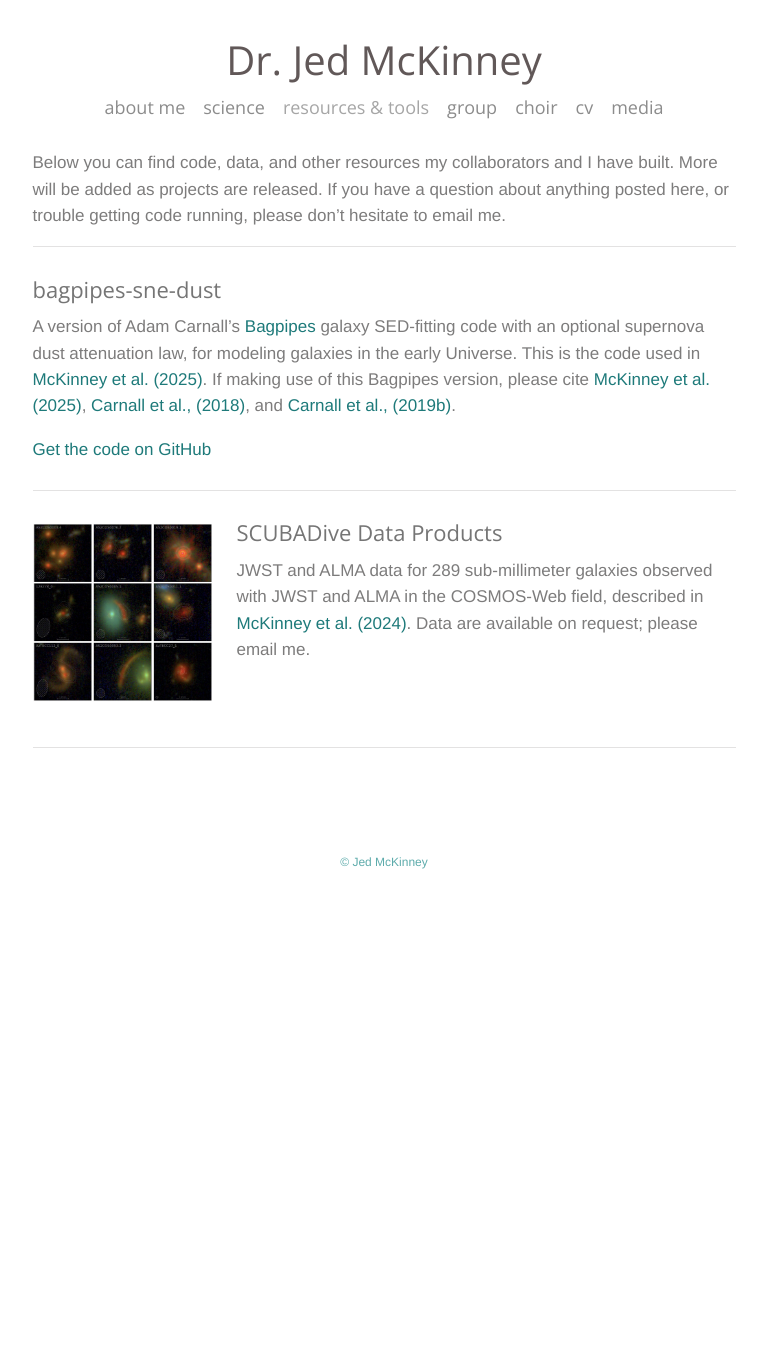
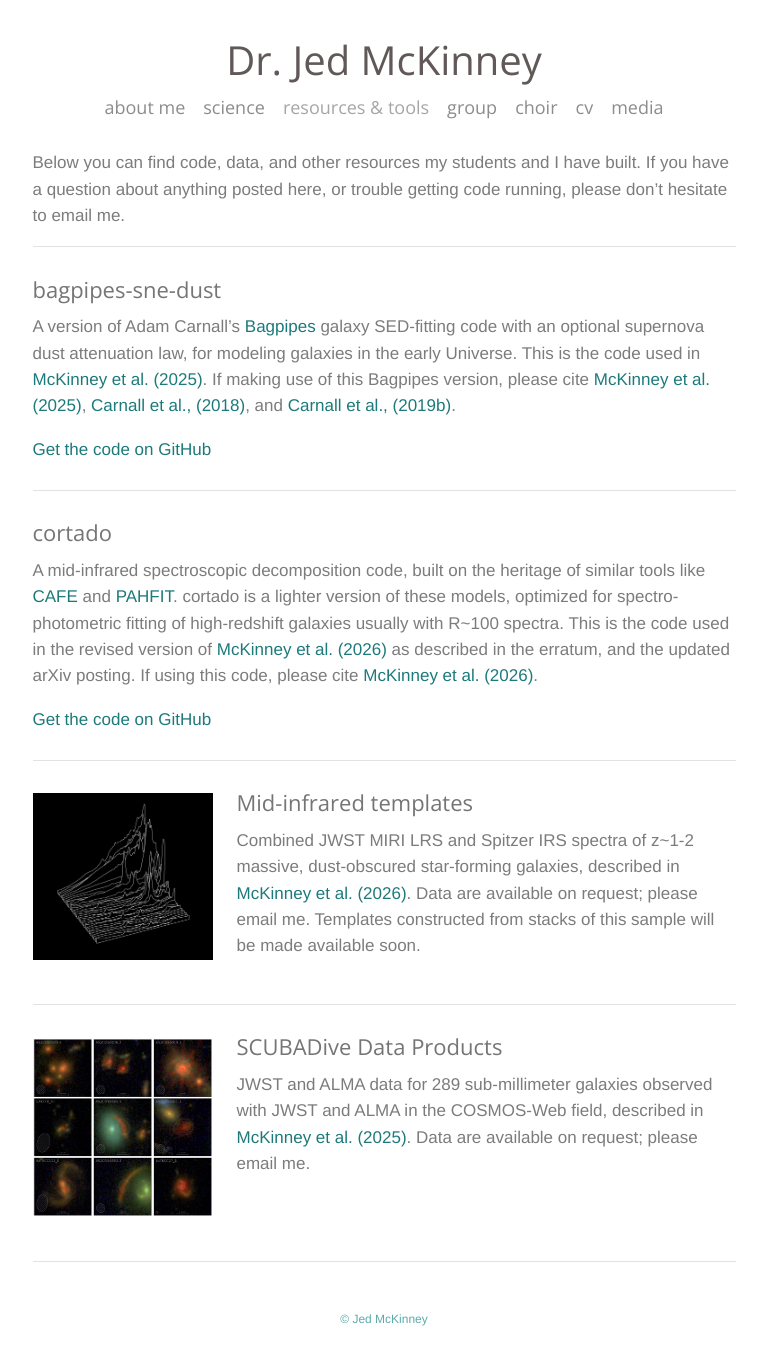
Before and after one commit to jed-mckinney/jed-mckinney.github.io, a Jekyll site: the page built from resources.md, in a window 1280 px wide. Shown: the whole page, without its empty margins (256-1023 px from the left). Built offline with Jekyll 4.4.1, drawn with Linux system fonts in a browser that asks for light colours; before the commit the page ends 900 px from its top, so only the background shows below that.

```diff
--- a/_config.yml
+++ b/_config.yml
@@ -39,3 +39,4 @@ exclude:
   - vendor
   - _originals
   - preview.command
+  - publish.command
--- a/resources.md
+++ b/resources.md
@@ -4,7 +4,7 @@ title: resources & tools
 permalink: /resources/
 ---
 
-Below you can find code, data, and other resources my collaborators and I have built. More will be added as projects are released. If you have a question about anything posted here, or trouble getting code running, please don't hesitate to email me.
+Below you can find code, data, and other resources my students and I have built. If you have a question about anything posted here, or trouble getting code running, please don't hesitate to email me.
 
 <!--
   HOW TO ADD AN ENTRY: copy everything from <div class="entry" markdown="1">
@@ -25,11 +25,33 @@ A version of Adam Carnall's [Bagpipes](https://bagpipes.readthedocs.io) galaxy S
 </div>
 
 <div class="entry" markdown="1">
+<div markdown="1">
+## cortado
+
+A mid-infrared spectroscopic decomposition code, built on the heritage of similar tools like [CAFE](https://github.com/GOALS-survey/CAFE) and [PAHFIT](https://github.com/PAHFIT/pahfit). cortado is a lighter version of these models, optimized for spectro-photometric fitting of high-redshift galaxies usually with R~100 spectra.
+This is the code used in the revised version of [McKinney et al. (2026)](https://arxiv.org/abs/2510.07365) as described in the erratum, and the updated arXiv posting. If using this code, please cite [McKinney et al. (2026)](https://arxiv.org/abs/2510.07365).
+
+[Get the code on GitHub](https://github.com/jed-mckinney/cortado)
+</div>
+</div>
+
+<div class="entry" markdown="1">
+![Mid-infrared spectral templates](/assets/img/science-jwst-spectroscopy.jpg)
+
+<div markdown="1">
+## Mid-infrared templates
+
+Combined JWST MIRI LRS and Spitzer IRS spectra of z~1-2 massive, dust-obscured star-forming galaxies, described in [McKinney et al. (2026)](https://arxiv.org/abs/2510.07365). Data are available on request; please email me. Templates constructed from stacks of this sample will be made available soon.
+
+</div>
+</div>
+
+<div class="entry" markdown="1">
 ![JWST and ALMA images of dust-obscured galaxies from SCUBADive](/assets/img/science-scubadive.jpg)
 
 <div markdown="1">
 ## SCUBADive Data Products
 
-JWST and ALMA data for 289 sub-millimeter galaxies observed with JWST and ALMA in the COSMOS-Web field, described in [McKinney et al. (2024)](https://arxiv.org/abs/2408.08346). Data are available on request; please email me.
+JWST and ALMA data for 289 sub-millimeter galaxies observed with JWST and ALMA in the COSMOS-Web field, described in [McKinney et al. (2025)](https://arxiv.org/abs/2408.08346). Data are available on request; please email me.
 </div>
 </div>
```
Also changed, not shown: HOW-TO-EDIT.md (+12 -0 lines), science.md (+2 -2 lines), 1 other file.
